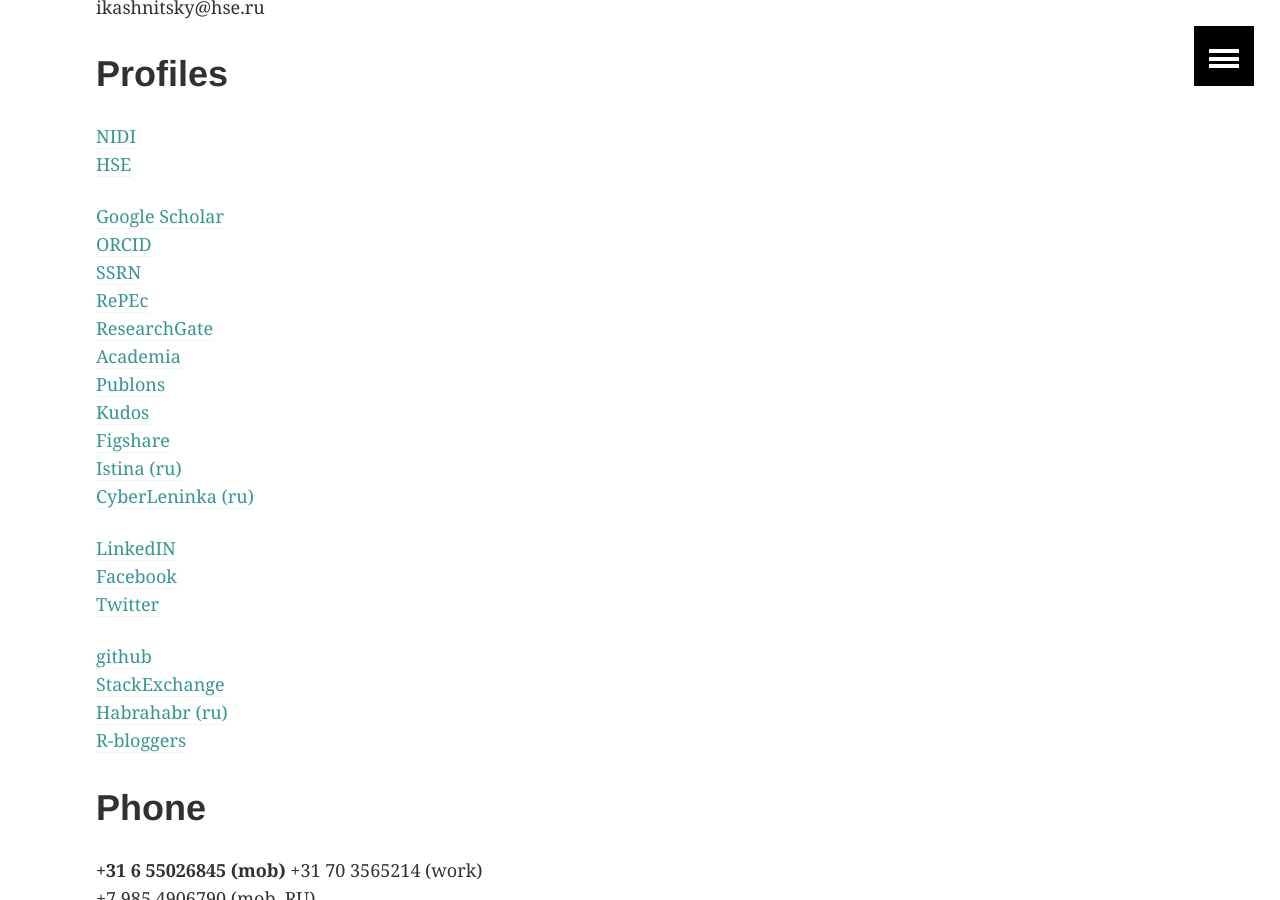
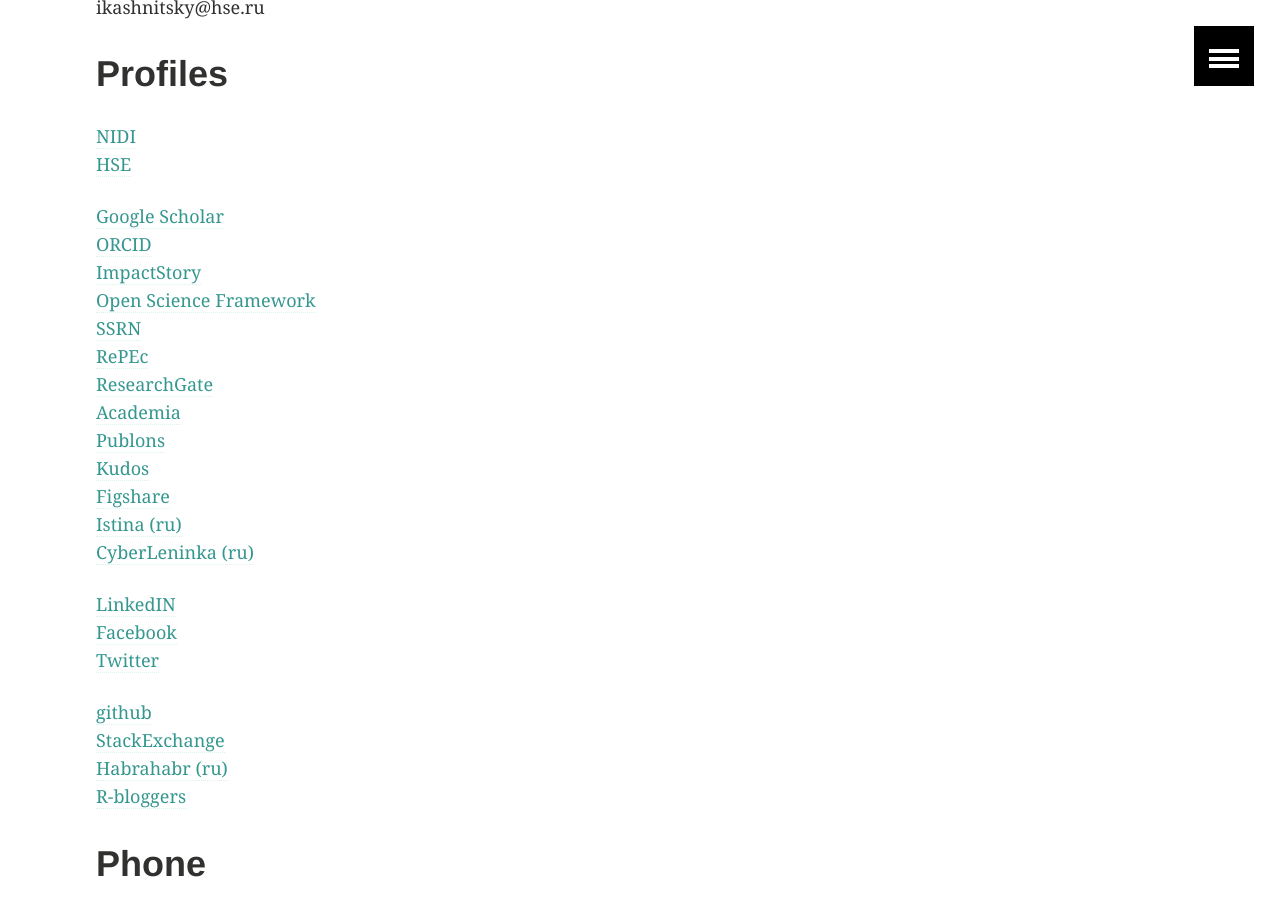
Before and after one commit to ikashnitsky/old-ikashnitsky-github-io, a Jekyll site: the page built from _pages/contacts.md, in a window 1280 px wide and 900 px high, scrolled down 379 px. Built offline with Jekyll 4.4.1, drawn with Linux system fonts in a browser that asks for light colours.

Commit message:
update contacts

```diff
--- a/_pages/contacts.md
+++ b/_pages/contacts.md
@@ -18,6 +18,8 @@
 
 [Google Scholar](https://scholar.google.nl/citations?hl=en&user=tSQW1XYAAAAJ&imq=Ilya+Kashnitsky&btnA=1)
 [ORCID](http://orcid.org/0000-0003-1835-8687)
+[ImpactStory](https://impactstory.org/u/0000-0003-1835-8687)
+[Open Science Framework](osf.io/n6usx)
 [SSRN](https://papers.ssrn.com/sol3/cf_dev/AbsByAuth.cfm?per_id=2340978)
 [RePEc](https://ideas.repec.org/f/pka1114.html)
 [ResearchGate](http://www.researchgate.net/profile/Ilya_Kashnitsky)
```
